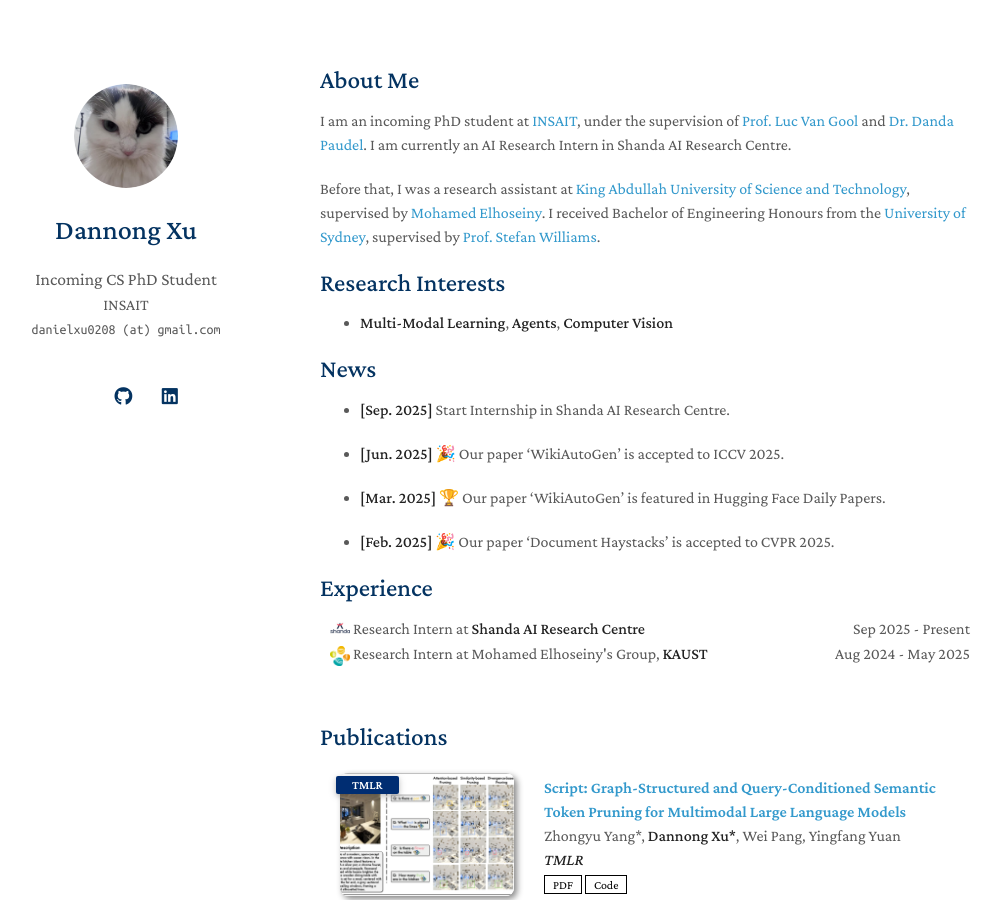
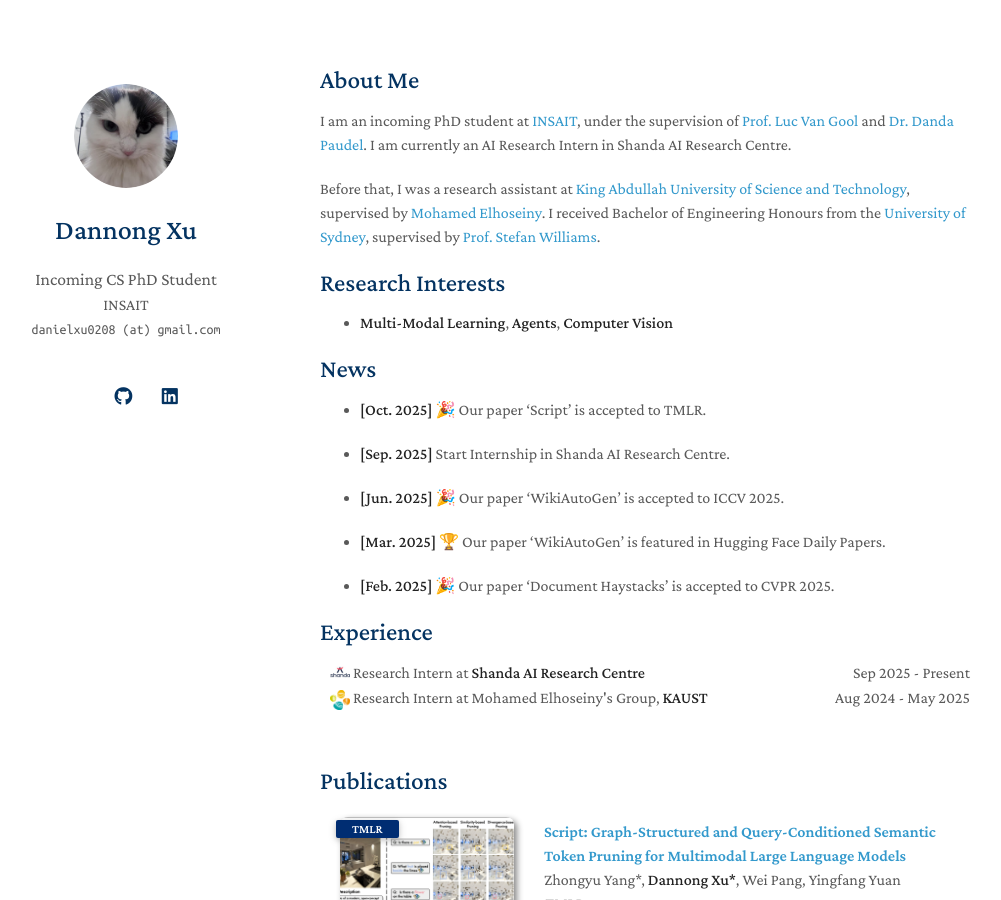
Before and after one commit to Danielxu0208/Danielxu0208.github.io, a Jekyll site: the page built from index.md, in a window 1280 px wide and 900 px high. Shown: the whole window, without its empty margins (150-1151 px from the left). Built offline with Jekyll 4.4.1, drawn with Linux system fonts in a browser that asks for light colours; a style sheet for code colours, icons or effects is not loaded; our own code applies the rules of GitHub Pages for plain Markdown files.

Commit message:
Update index.md

```diff
--- a/index.md
+++ b/index.md
@@ -13,6 +13,8 @@ Before that, I was a research assistant at [King Abdullah University of Science
 - **Multi-Modal Learning**, **Agents**, **Computer Vision**
 
 ## News
+- **[Oct. 2025]** 🎉 Our paper 'Script' is accepted to TMLR.
+
 - **[Sep. 2025]** Start Internship in Shanda AI Research Centre.
 
 - **[Jun. 2025]** 🎉 Our paper 'WikiAutoGen' is accepted to ICCV 2025.
```
